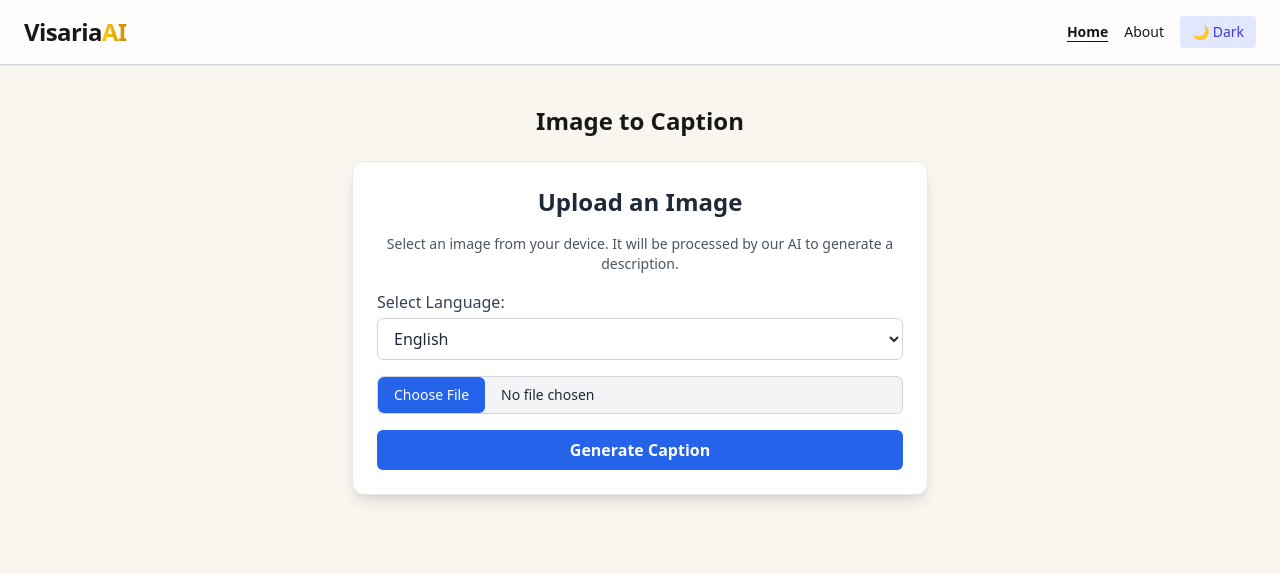
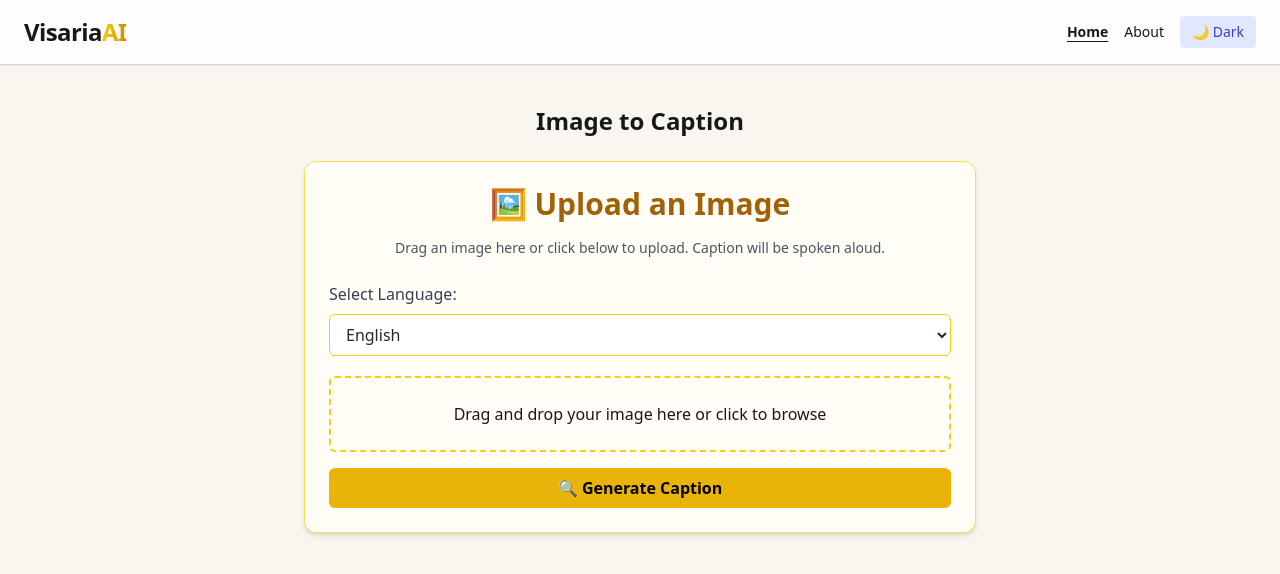
Before and after one commit to soumyajiitdas/VisariaAI-Img2Audio, a Next.js app in the folder visaria-ai/frontend/: page / in a window 1280 px wide. Shown: the top 574 px of the page. Built offline with nearby package versions, Linux system fonts and the light colour scheme.

Commit message:
Made some small ui  changes

```diff
--- a/visaria-ai/frontend/src/components/ImageUpload.js
+++ b/visaria-ai/frontend/src/components/ImageUpload.js
@@ -1,46 +1,51 @@
-import { useState } from 'react';
+import { useState, useRef } from 'react';
 
 export default function ImageUpload() {
   const [image, setImage] = useState(null);
   const [caption, setCaption] = useState('');
   const [loading, setLoading] = useState(false);
-  const [language, setLanguage] = useState('en');     // default: English
+  // const [audioUrl, setAudioUrl] = useState(null);
+  const [language, setLanguage] = useState('en');
+  const dropRef = useRef();
 
-  const handleImageChange = (e) => {
-    const file = e.target.files[0];
+  const handleImageChange = (file) => {
     if (file) {
       setImage(file);
       setCaption('');
     }
   };
 
+  const handleDrop = (e) => {
+    e.preventDefault();
+    const file = e.dataTransfer.files[0];
+    handleImageChange(file);
+  };
+
+  const handleDragOver = (e) => e.preventDefault();
+
   const handleUpload = async () => {
-    if (!image) return alert("Please select an image.");
+    if (!image) return alert('Please select an image.');
 
     const formData = new FormData();
-    formData.append("file", image);
+    formData.append('file', image);
 
     setLoading(true);
     try {
-      // Step 1: Generate English caption
-      const response = await fetch("http://localhost:8000/caption", {
-        method: "POST",
+      const res = await fetch('http://localhost:8000/caption', {
+        method: 'POST',
         body: formData,
       });
 
-      const data = await response.json();
-      const englishCaption = data.caption || "No caption returned.";
+      const data = await res.json();
+      let finalCaption = data.caption || 'No caption returned.';
 
-      // Step 2: Translate caption if needed
-      let finalCaption = englishCaption;
+      if (language !== 'en') {
+        const translateForm = new FormData();
+        translateForm.append('text', finalCaption);
+        translateForm.append('target_lang', language);
 
-      if (language !== "en") {
-        const translateForm = new FormData();
-        translateForm.append("text", englishCaption);
-        translateForm.append("target_lang", language);
-
-        const transRes = await fetch("http://localhost:8000/translate", {
-          method: "POST",
+        const transRes = await fetch('http://localhost:8000/translate', {
+          method: 'POST',
           body: translateForm,
         });
 
@@ -50,67 +55,66 @@ export default function ImageUpload() {
         }
       }
 
-      // Step 3: Set the final caption (translated or original)
       setCaption(finalCaption);
-
-    } catch (err) {
-      console.error(err);
-      setCaption("Something went wrong.");
+    } catch (e) {
+      console.error(e);
+      setCaption('Something went wrong.');
     } finally {
       setLoading(false);
     }
-  };;
+  };
 
   return (
-    <div className="bg-white dark:bg-gray-800 p-6 rounded-xl shadow-lg max-w-xl mx-auto border border-gray-200 dark:border-gray-700">
-      <h2 className="text-2xl font-semibold text-center text-gray-800 dark:text-white mb-4">
-        Upload an Image
+    <div className="bg-[#fffdf6] dark:bg-gradient-to-br dark:from-[#121207] dark:to-[#151105]
+      p-6 rounded-xl shadow-md border border-yellow-300 dark:border-yellow-500 max-w-2xl mx-auto transition">
+
+      <h2 className="text-3xl font-bold text-center mb-4 text-yellow-700 dark:text-yellow-300">
+        🖼️ Upload an Image
       </h2>
 
-      <p className="text-sm text-gray-600 dark:text-gray-300 text-center mb-4">
-        Select an image from your device. It will be processed by our AI to generate a description.
+      <p className="text-center text-sm text-gray-600 dark:text-yellow-200 mb-6">
+        Drag an image here or click below to upload. Caption will be spoken aloud.
       </p>
 
-      <div className="mb-4">
-        <label className="block mb-1 font-medium text-gray-700 dark:text-white">
+      <div className="mb-5">
+        <label className="block mb-2 font-medium text-gray-700 dark:text-yellow-100">
           Select Language:
         </label>
-
         <select
           value={language}
           onChange={(e) => setLanguage(e.target.value)}
-          className="w-full px-3 py-2 bg-white dark:bg-gray-700
-                    text-gray-800 dark:text-gray-200
-                    border border-gray-300 dark:border-gray-600
-                    rounded-md transition"
+          className="w-full px-3 py-2 rounded-md border border-yellow-400 dark:border-yellow-600
+            bg-white dark:bg-[#1e1e1e] text-gray-800 dark:text-yellow-100 transition"
         >
-
           <option value="en">English</option>
           <option value="hi">Hindi</option>
           <option value="bn">Bengali</option>
         </select>
       </div>
 
+      <div
+        ref={dropRef}
+        onDrop={handleDrop}
+        onDragOver={handleDragOver}
+        className="border-2 border-dashed border-yellow-400 rounded-md p-6 mb-4 text-center dark:text-yellow-100 cursor-pointer"
+        onClick={() => document.getElementById('fileInput').click()}
+      >
+        Drag and drop your image here or click to browse
         <input
           type="file"
+          id="fileInput"
           accept="image/*"
-        onChange={handleImageChange}
-        className="block w-full mb-4 text-sm
-          text-gray-800 dark:text-gray-300
-          bg-gray-100 dark:bg-gray-700
-          border border-gray-300 dark:border-gray-600
-          rounded-md file:mr-4 file:py-2 file:px-4
-          file:rounded-md file:border-0 file:text-sm
-          file:bg-blue-600 file:text-white hover:file:bg-blue-700
-          cursor-pointer"
+          onChange={(e) => handleImageChange(e.target.files[0])}
+          className="hidden"
         />
+      </div>
 
       {image && (
-        <div className="w-full max-h-80 overflow-hidden flex justify-center items-center bg-gray-50 dark:bg-gray-800 rounded-md">
+        <div className="mb-6 rounded-md overflow-hidden bg-[#fafafa] dark:bg-[#111111] flex justify-center items-center max-h-80">
           <img
             src={URL.createObjectURL(image)}
             alt="Preview"
-            className={`max-h-80 w-auto mx-auto rounded-md border shadow ${loading ? 'blur-sm brightness-75' : ''}`}
+            className={`max-h-80 w-auto rounded-md border shadow-md ${loading ? 'blur-sm brightness-75' : ''}`}
           />
         </div>
       )}
@@ -118,44 +122,74 @@ export default function ImageUpload() {
       <button
         onClick={handleUpload}
         disabled={loading}
-        className={`w-full py-2 px-4 text-white font-semibold rounded-md transition ${
-          loading ? 'bg-gray-400 cursor-not-allowed' : 'bg-blue-600 hover:bg-blue-700'
-        }`}
+        className={`w-full py-2 px-4 font-semibold text-black rounded-md transition
+          ${loading ? 'bg-yellow-300 cursor-wait' : 'bg-yellow-500 hover:bg-yellow-600'}`}
       >
-        {loading ? 'Generating Caption...' : 'Generate Caption'}
+        {loading ? <span className="animate-pulse">Loading...</span> : '🔍 Generate Caption'}
       </button>
 
       {caption && (
-        <div className="mt-6 text-center text-gray-800 dark:text-white font-medium space-y-4">
-          <div>
-            <span className="block text-sm text-gray-500 dark:text-gray-300">Caption:</span>
-            “{caption}”
+        <div className="mt-8 text-center space-y-4">
+          <div className="text-base dark:text-yellow-100">
+            <span className="block text-sm text-gray-500 dark:text-yellow-400">Caption:</span>
+            <div className="font-medium italic">{caption}</div>
           </div>
 
-          {/* Play Audio Button */}
+          <div className="flex justify-center items-center gap-4">
             <button
               onClick={async () => {
                 const formData = new FormData();
-              formData.append("text", caption);
-              formData.append("language", language);
-
-              const response = await fetch("http://localhost:8000/tts", {
-                method: "POST",
+                formData.append('text', caption);
+                formData.append('language', language);
+                const response = await fetch('http://localhost:8000/tts', {
+                  method: 'POST',
                   body: formData,
                 });
-
                 const blob = await response.blob();
                 const audioUrl = URL.createObjectURL(blob);
                 const audio = new Audio(audioUrl);
-              audio.play();
+                audio.preload = 'auto';
+
+                // Wait until browser is ready, then manually delay 300ms
+                audio.addEventListener('canplaythrough', () => {
+                  setTimeout(() => {
+                    audio.play().catch(console.error);
+                  }, 300);
+                }, { once: true });
+
+                // Preload + load to trigger `canplaythrough` reliably
+                audio.load();
               }}
-            className="px-4 py-2 bg-green-600 hover:bg-green-700 text-white rounded-md transition"
+              className="px-4 py-2 bg-yellow-500 hover:bg-yellow-600 text-black font-semibold rounded-md transition"
             >
               🔊 Play Audio
             </button>
+
+            {/* <button
+              onClick={() => {
+                const link = document.createElement('a');
+                link.href = audioUrl; // make sure audioUrl is in state
+                link.download = 'visaria_caption.mp3';
+                document.body.appendChild(link);
+                link.click();
+                document.body.removeChild(link);
+                // Toast notification
+                const toast = document.createElement('div');
+                toast.innerText = '✅ Audio downloaded!';
+                toast.className = 'fixed bottom-6 right-6 bg-yellow-600 text-black px-4 py-2 rounded shadow-md animate-fade-in-up';
+                document.body.appendChild(toast);
+                setTimeout(() => {
+                  toast.remove();
+                }, 2000);
+              }}
+              className="p-2 bg-yellow-500 hover:bg-yellow-600 rounded-mid transition"
+              title="Download audio"
+            >
+              ⏬
+            </button> */}
+          </div>
         </div>
       )}
-
     </div>
   );
 }
```
Lines whose indentation alone changed are shown as unchanged.
